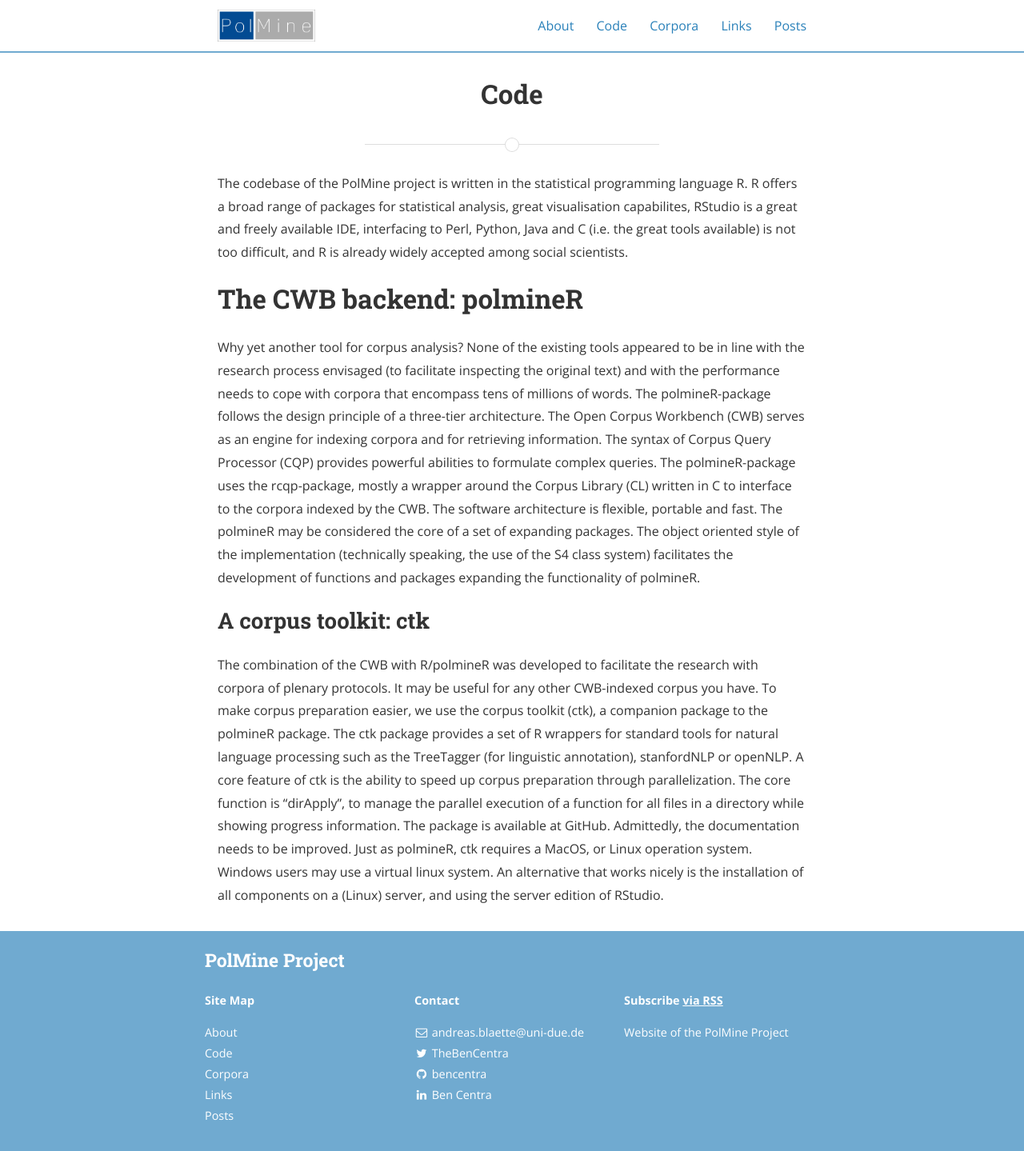
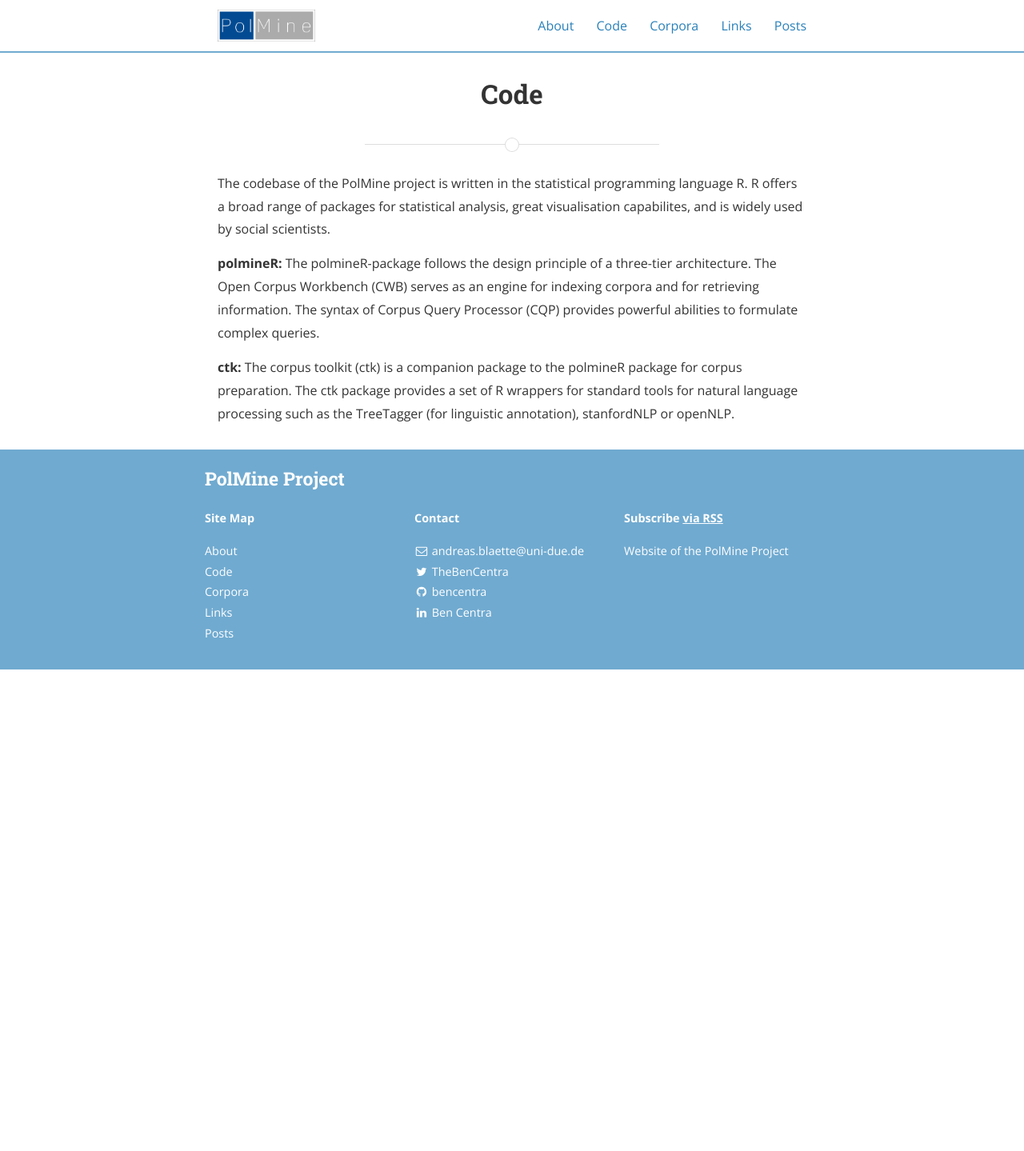
Before and after one commit to ablaette/PolMine.github.io, a Jekyll site: the page built from code.md, in a window 1280 px wide. Shown: the whole page at 80% size. Built offline with Jekyll 4.4.1, drawn with Linux system fonts in a browser that asks for light colours; nearby versions of some CDN libraries; a style sheet for code colours, icons or effects is not loaded; after the commit the page ends 900 px from its top, so only the background shows below that.

Commit message:
Update code.md

```diff
--- a/code.md
+++ b/code.md
@@ -4,12 +4,8 @@ title: Code
 permalink: /code/
 ---
 
-The codebase of the PolMine project is written in the statistical programming language R. R offers a broad range of packages for statistical analysis, great visualisation capabilites, RStudio is a great and freely available IDE, interfacing to Perl, Python, Java and C (i.e. the great tools available) is not too difficult, and R is already widely accepted among social scientists.
+The codebase of the PolMine project is written in the statistical programming language R. R offers a broad range of packages for statistical analysis, great visualisation capabilites, and is widely used by social scientists.
 
-# The CWB backend: polmineR
+**polmineR:** The polmineR-package follows the design principle of a three-tier architecture. The Open Corpus Workbench (CWB) serves as an engine for indexing corpora and for retrieving information. The syntax of Corpus Query Processor (CQP) provides powerful abilities to formulate complex queries.
 
-Why yet another tool for corpus analysis? None of the existing tools appeared to be in line with the research process envisaged (to facilitate inspecting the original text) and with the performance needs to cope with corpora that encompass tens of millions of words. The polmineR-package follows the design principle of a three-tier architecture. The Open Corpus Workbench (CWB) serves as an engine for indexing corpora and for retrieving information. The syntax of Corpus Query Processor (CQP) provides powerful abilities to formulate complex queries. The polmineR-package uses the rcqp-package, mostly a wrapper around the Corpus Library (CL) written in C  to interface to the corpora indexed by the CWB.  The software architecture is flexible, portable and fast. The polmineR may be considered the core of a set of expanding packages. The object oriented style of the implementation (technically speaking, the use of the S4 class system) facilitates the development of functions and packages expanding the functionality of polmineR.
-
-## A corpus toolkit: ctk
-
-The combination of the CWB with R/polmineR was developed to facilitate the research with corpora of plenary protocols. It may be useful for any other CWB-indexed corpus you have. To make corpus preparation easier, we use the corpus toolkit (ctk), a companion package to the polmineR package. The ctk package provides a set of R wrappers for standard tools for natural language processing such as the TreeTagger (for linguistic annotation), stanfordNLP or openNLP. A core feature of ctk is the ability to speed up corpus preparation through parallelization. The core function is “dirApply”, to manage the parallel execution of a function for all files in a directory while showing progress information. The package is available at GitHub. Admittedly, the documentation needs to be improved. Just as polmineR, ctk requires a MacOS, or Linux operation system. Windows users may use a virtual linux system. An alternative that works nicely is the installation of all components on a (Linux) server, and using the server edition of RStudio.
+**ctk:** The corpus toolkit (ctk) is a companion package to the polmineR package for corpus preparation. The ctk package provides a set of R wrappers for standard tools for natural language processing such as the TreeTagger (for linguistic annotation), stanfordNLP or openNLP.
```
